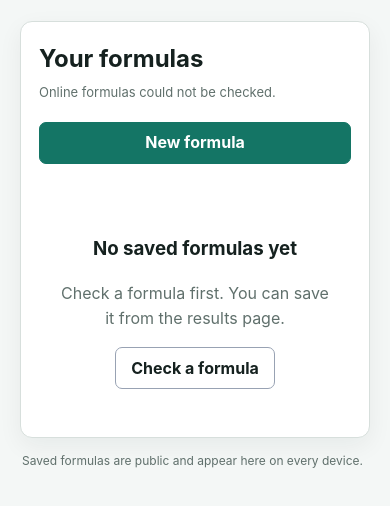
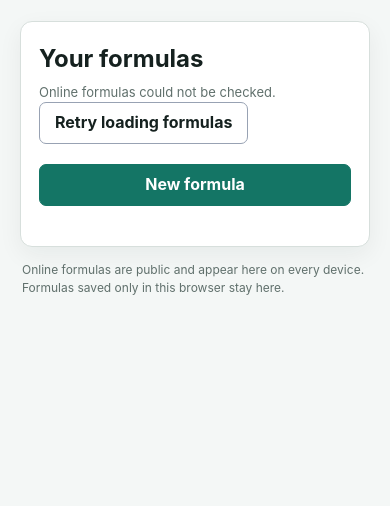
Before and after one commit to Significant-Hobbies/nutrition-formula-engine, a website: page public/recent-formulas/index.html in a window 390 px wide. Shown: the part 238-744 px from the top of the page. Drawn offline with Linux system fonts and the light colour scheme; no server answers.

Commit message:
Clarify formula history and mobile row states (#11)

```diff
--- a/public/recent-formulas.js
+++ b/public/recent-formulas.js
@@ -4,6 +4,7 @@ import { loadBrowserWorkspace } from "./workspace-store.js";
 const list = document.querySelector("#recent-formulas-list");
 const empty = document.querySelector("#recent-formulas-empty");
 const status = document.querySelector("#recent-formulas-status");
+const retry = document.querySelector("#recent-formulas-retry");
 
 function formatSavedAt(value) {
   const date = new Date(value);
@@ -11,14 +12,16 @@ function formatSavedAt(value) {
   return `Saved ${date.toLocaleString()}`;
 }
 
-function render(items, onlineAvailable) {
+function render(items, onlineAvailable, browserAvailable) {
   list.replaceChildren();
-  empty.hidden = items.length !== 0;
-  status.textContent = items.length
-    ? `${items.length} saved formula${items.length === 1 ? "" : "s"}`
-    : onlineAvailable
-      ? "Nothing has been saved yet."
-      : "Online formulas could not be checked.";
+  empty.hidden = items.length !== 0 || !onlineAvailable || !browserAvailable;
+  retry.hidden = onlineAvailable && browserAvailable;
+  const messages = [];
+  if (items.length) messages.push(`${items.length} saved formula${items.length === 1 ? "" : "s"}`);
+  if (!onlineAvailable) messages.push("Online formulas could not be checked.");
+  if (!browserAvailable) messages.push("Formulas saved in this browser could not be checked.");
+  if (!messages.length) messages.push("Nothing has been saved yet.");
+  status.textContent = messages.join(" ");
 
   for (const item of items) {
     const card = document.createElement("article");
@@ -45,11 +48,15 @@ function render(items, onlineAvailable) {
 }
 
 async function refresh() {
+  retry.disabled = true;
+  status.textContent = "Loading saved formulas…";
   let remoteWorkspaces = [];
   let onlineAvailable = false;
+  let browserAvailable = false;
   let browserWorkspace = null;
   try {
     browserWorkspace = await loadBrowserWorkspace();
+    browserAvailable = true;
   } catch {
     // The online list can still be shown when browser storage is unavailable.
   }
@@ -57,12 +64,15 @@ async function refresh() {
     const response = await fetch("/api/formulas");
     if (!response.ok) throw new Error("Online formulas are unavailable.");
     const payload = await response.json();
-    remoteWorkspaces = payload.workspaces || [];
+    if (!Array.isArray(payload.workspaces)) throw new Error("Online formula list is invalid.");
+    remoteWorkspaces = payload.workspaces;
     onlineAvailable = true;
   } catch {
     onlineAvailable = false;
   }
-  render(recentFormulaItems(remoteWorkspaces, browserWorkspace), onlineAvailable);
+  render(recentFormulaItems(remoteWorkspaces, browserWorkspace), onlineAvailable, browserAvailable);
+  retry.disabled = false;
 }
 
+retry.addEventListener("click", refresh);
 refresh();
--- a/public/recent-formulas/index.html
+++ b/public/recent-formulas/index.html
@@ -37,6 +37,9 @@
             <p id="recent-formulas-status" class="quiet" role="status" aria-live="polite">
               Loading saved formulas…
             </p>
+            <button id="recent-formulas-retry" class="secondary-button" type="button" hidden>
+              Retry loading formulas
+            </button>
           </div>
           <a class="primary-button" href="/">New formula</a>
         </div>
@@ -51,7 +54,8 @@
       </section>
 
       <p class="public-formulas-note">
-        Saved formulas are public and appear here on every device.
+        Online formulas are public and appear here on every device. Formulas saved
+        only in this browser stay here.
       </p>
     </main>
     <script src="https://sassmaker.com/project-strip.js" data-project="nutrition-formula-engine" defer></script>
--- a/public/styles.css
+++ b/public/styles.css
@@ -1801,6 +1801,14 @@ td[data-label="Converted to"] {
     border: 0;
   }
 
+  .draft-table-wrap {
+    max-height: none;
+  }
+
+  .draft-table td:first-child {
+    width: auto;
+  }
+
   table,
   thead,
   tbody,
```
Also changed, not shown: tests-web/recent-formulas-model.test.js (+3 -2 lines).
